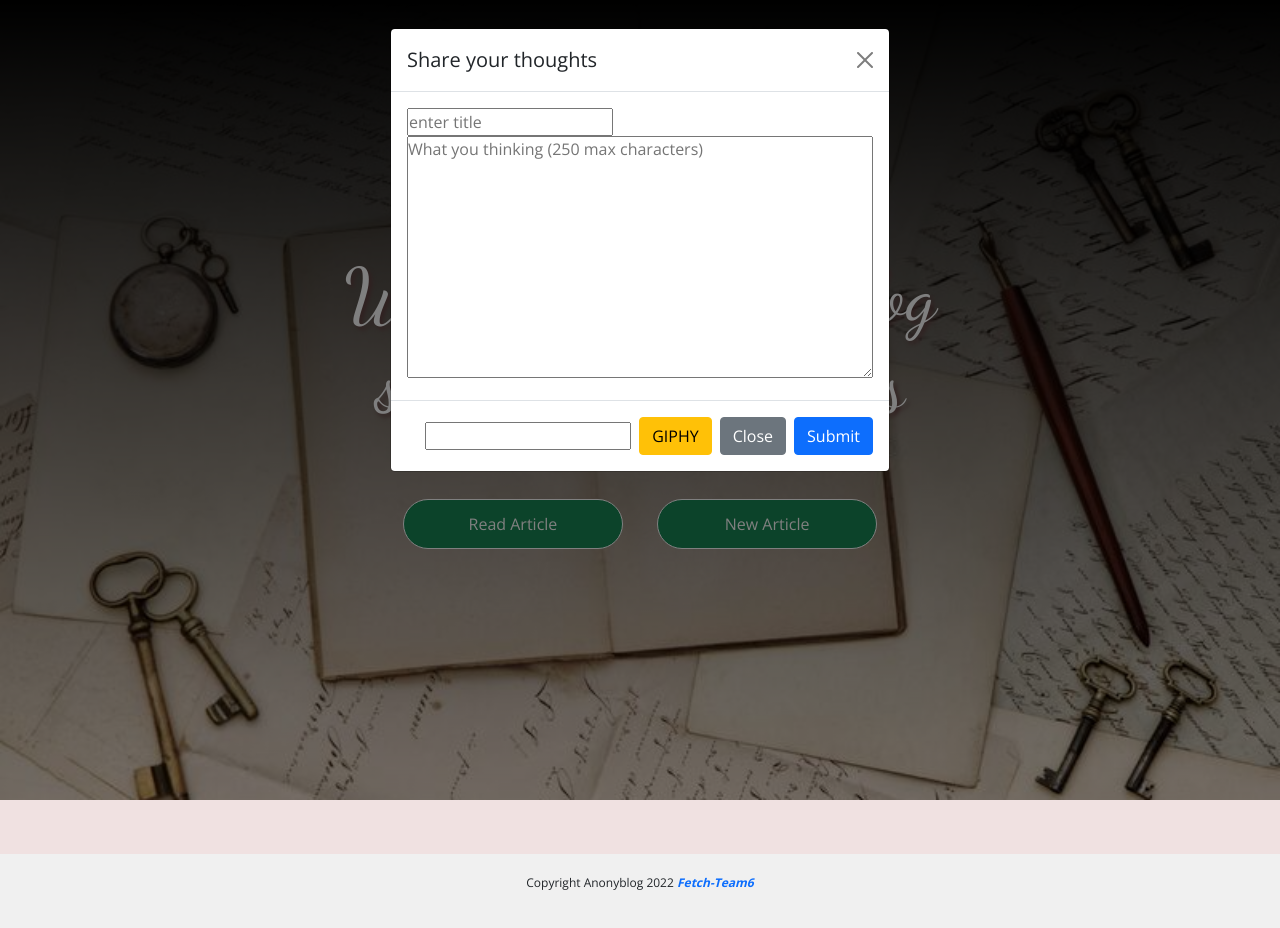
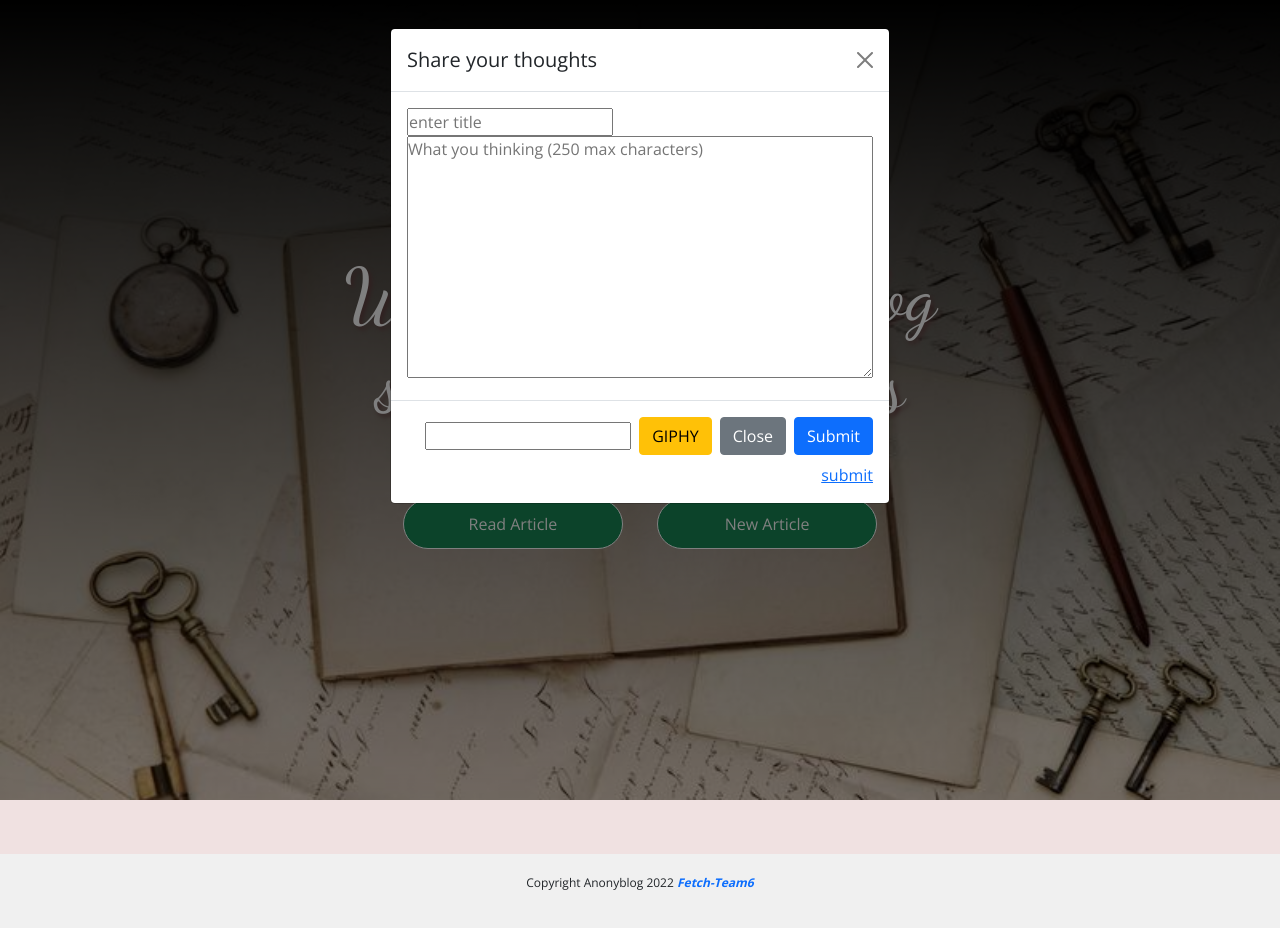
Before and after one commit to idrisimo/anony_blog, a website with bundled scripts: page client/index.html in a window 1280 px wide. Both pictures are taken after a click on the button "New Article". Built offline with nearby package versions, Linux system fonts and the light colour scheme; no server answers.

```diff
--- a/client/index.html
+++ b/client/index.html
@@ -71,7 +71,7 @@
                                 type="button">GIPHY</button>
                             <button type="button" class="btn btn-secondary" data-bs-dismiss="modal">Close</button>
                             <input id="submitArticle" type="submit" class="btn btn-primary" form="userForm"
-                                value="Submit">
+                                value="Submit"><a href="#articles">submit</a>
                         </div>
                     </div>
                 </div>
```
